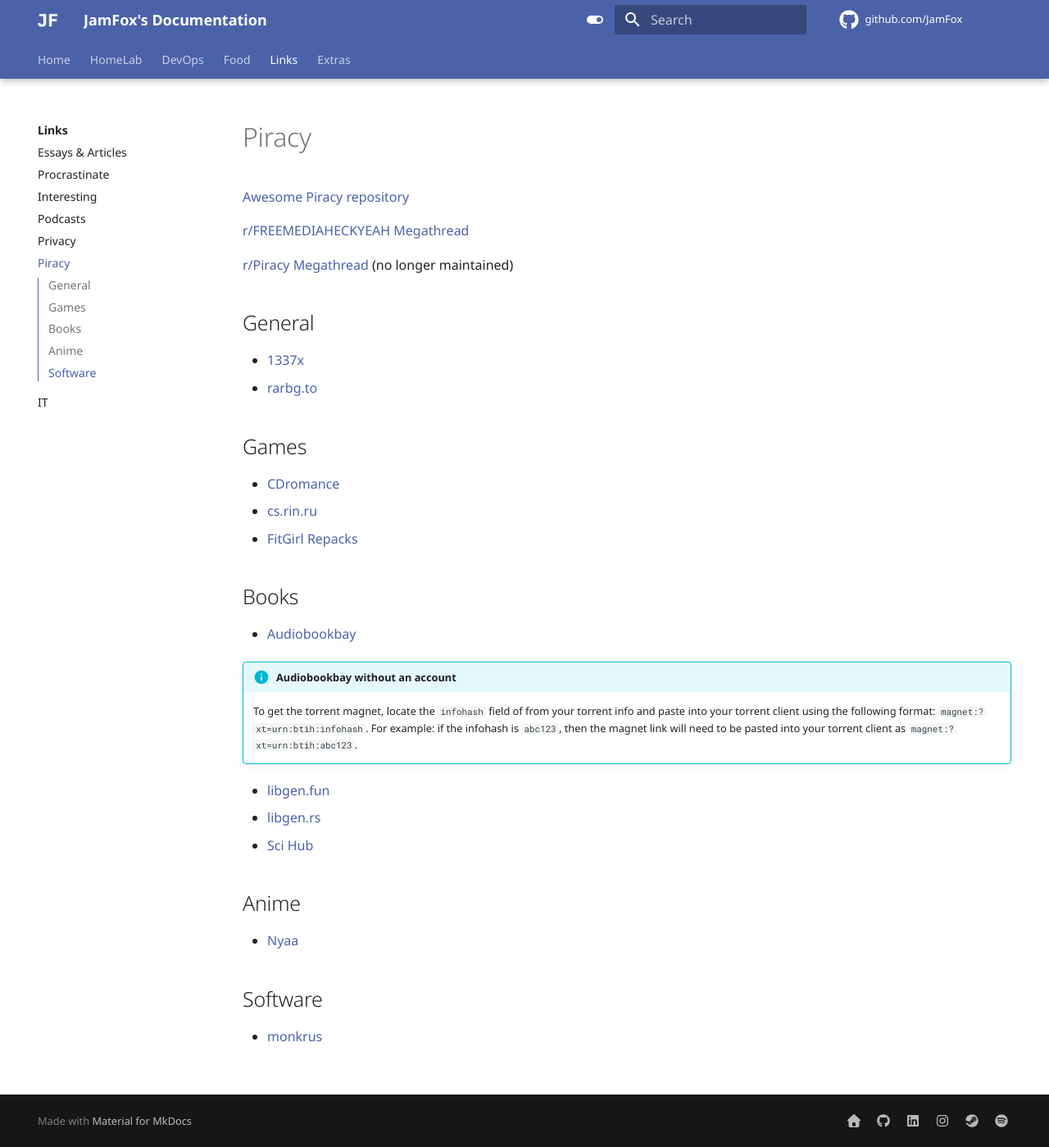
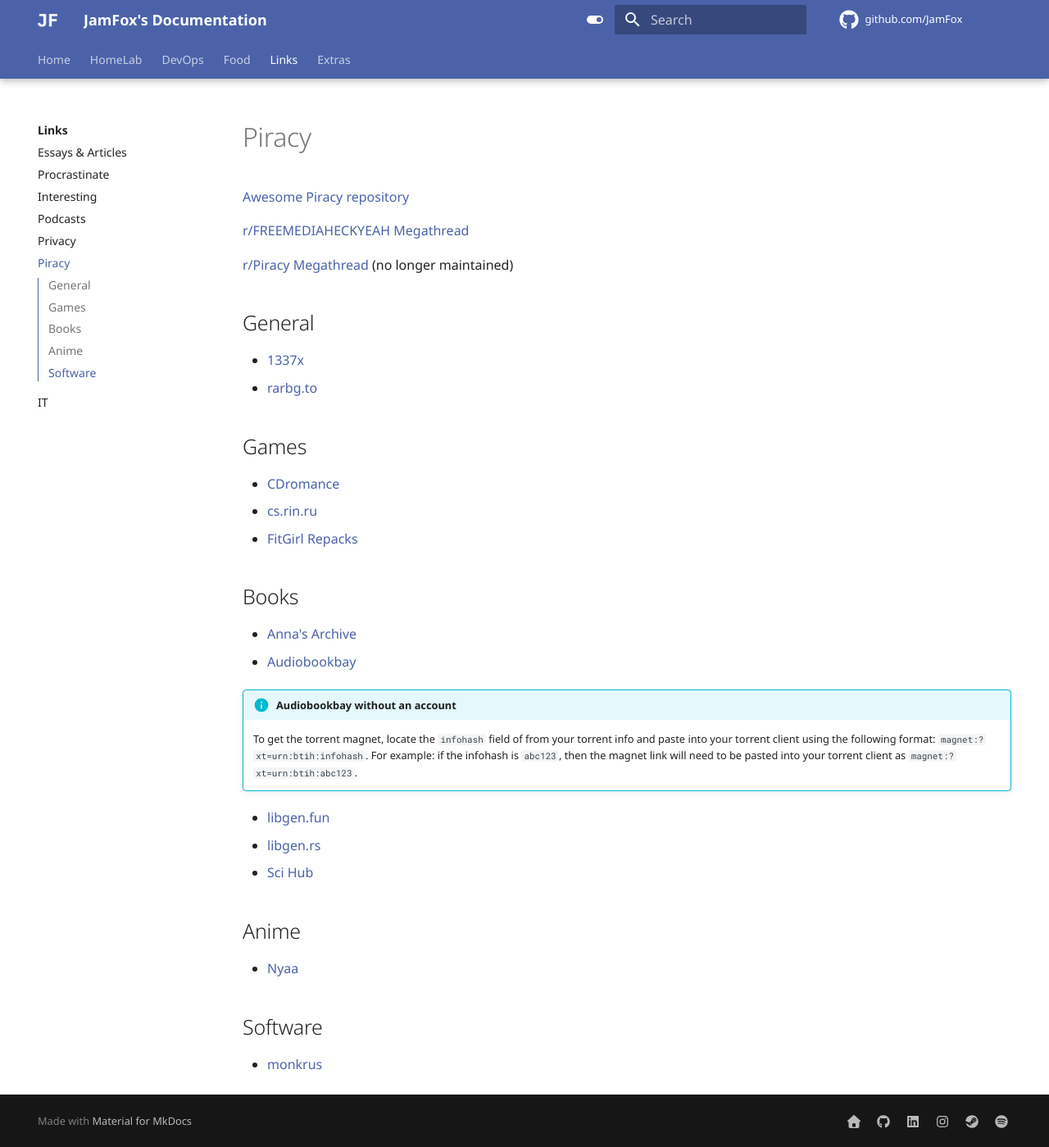
Before and after one commit to JamFox/docs.jamfox.dev, an MkDocs documentation site: the page built from docs/content/links/piracy.md, in a window 1280 px wide and 1399 px high. Shown: the whole window at 82% size. Built offline with MkDocs 1.6.1 and Material for MkDocs 9.7.7, drawn with Linux system fonts in a browser that asks for light colours; comment, search, counter and statistics services are not loaded.

Commit message:
links,extras: annas archive, andor

```diff
--- a/docs/content/links/piracy.md
+++ b/docs/content/links/piracy.md
@@ -21,6 +21,7 @@ title: Piracy
 
 ## Books
 
+- [Anna's Archive](https://annas-archive.org/)
 - [Audiobookbay](http://audiobookbay.nl/)
 
 !!! info "Audiobookbay without an account"
```
Also changed, not shown: docs/content/extras/bestof.md (+1 -0 lines).
